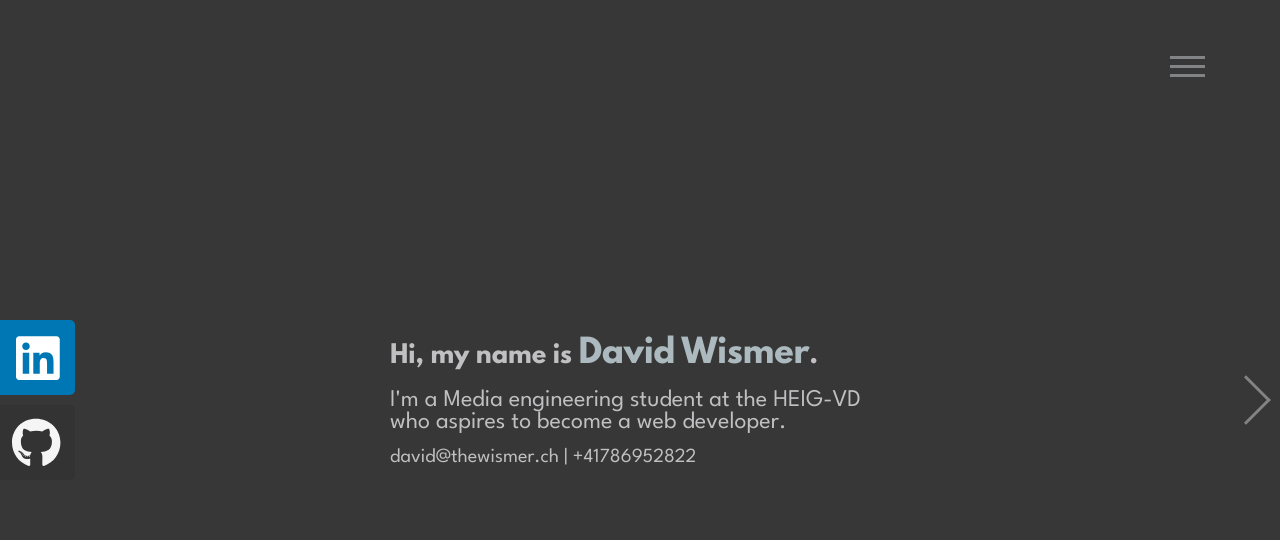
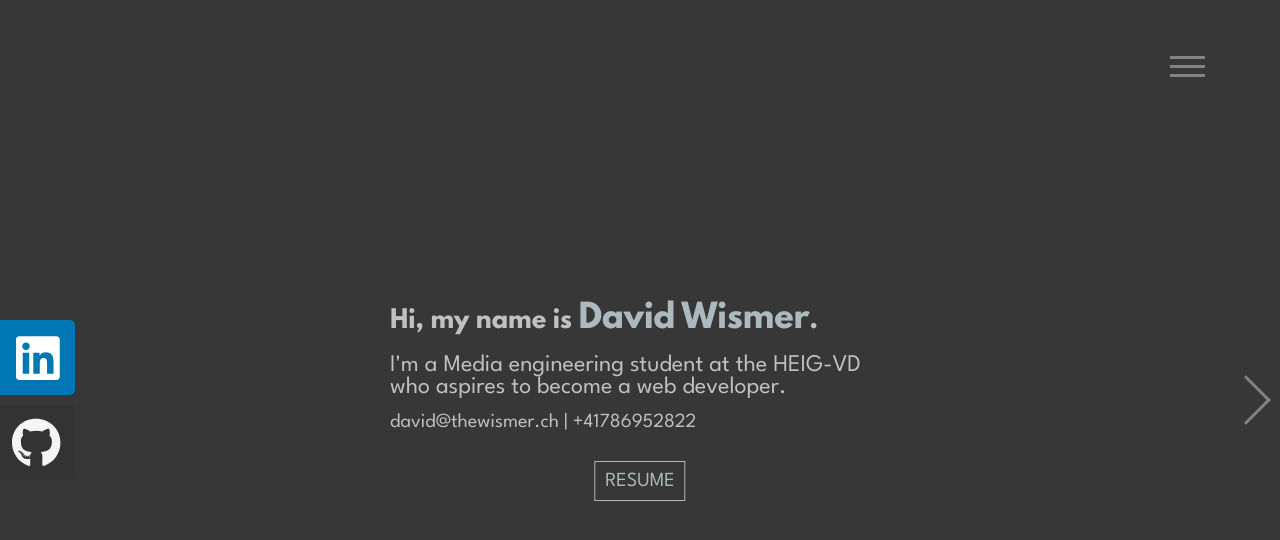
Before and after one commit to davidwismer/portfolio-david-wismer, a Vue app: page / in a window 1280 px wide. Shown: the top 540 px of the page. Built offline with nearby package versions, Linux system fonts and the light colour scheme.

Commit message:
added resume button to pdf

```diff
--- a/src/AppAbout.vue
+++ b/src/AppAbout.vue
@@ -13,6 +13,7 @@
             </div>
             <div class="core-line contact">david@thewismer.ch | +41786952822
             </div>
+            <a href="/assets/Resume.pdf" target="_blank" class="resume">RESUME</a>
         </div>
         <div class="links">
             <a class="linkedin" href="https://www.linkedin.com/in/david-wismer-25ba29200/" target="_blank">
@@ -72,6 +73,12 @@ section {
     gap: 10px;
 }
 
+a {
+    text-decoration: none;
+    color: #565656;
+    background-color: #C0C0C2;
+}
+
 svg {
     font-size: 50px;
     margin-right: 15px;
@@ -83,16 +90,14 @@ svg {
     margin-left: 10px;
 }
 
-a {
+.linkedin,
+.github {
     border-radius: 0 5px 5px 0;
     display: flex;
     justify-content: flex-end;
     align-items: center;
-    text-decoration: none;
     width: 75px;
     height: 75px;
-    color: #565656;
-    background-color: #C0C0C2;
     transition: 0.4s;
 }
 
@@ -106,14 +111,39 @@ a {
     color: #f5f5f5;
 }
 
+.resume {
+    display: inline-block;
+    position: relative;
+    left: 50%;
+    transform: translate(-50%, 0);
+    color: #ACBABF;
+    background-color: #373737;
+    text-align: center;
+    padding: 10px 10px 10px 10px;
+    font-family: "League Spartan Regular";
+    border: 1px solid #ACBABF;
+    font-size: 20px;
+    margin-top: 15px;
+    transition: 0.4s;
+}
+
 @media screen and (min-width: 450px) {
-    a:hover {
+
+    .linkedin:hover,
+    .github:hover {
         width: 150px;
     }
 
     a:hover div {
         opacity: 1;
         transition: 1s;
+    }
+
+    .resume:hover {
+        background-color: #ACBABF;
+        color: #373737;
+        scale: 1.2;
+        transform: translate(-40%, 0);
     }
 }
 
@@ -138,8 +168,13 @@ a {
         flex-direction: row;
     }
 
-    a {
+    .linkedin,
+    .github {
         border-radius: 5px 5px 0 0;
+    }
+
+    .resume {
+        scale: 0.8;
     }
 }
 
```
Also changed, not shown: 1 other file (tests, documents, lock files or other folders).
